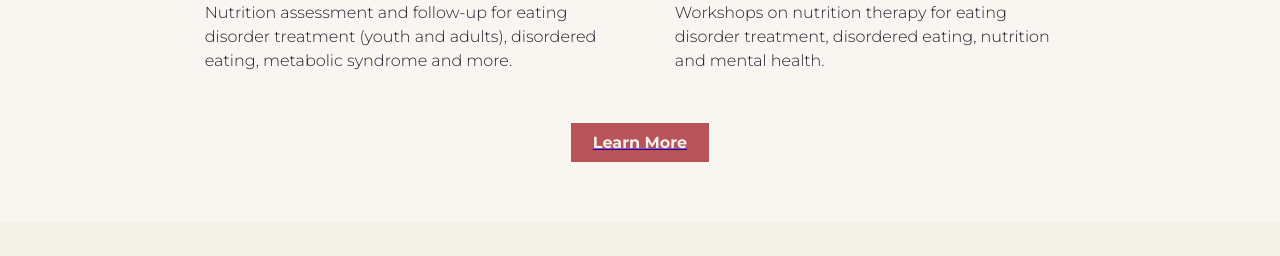
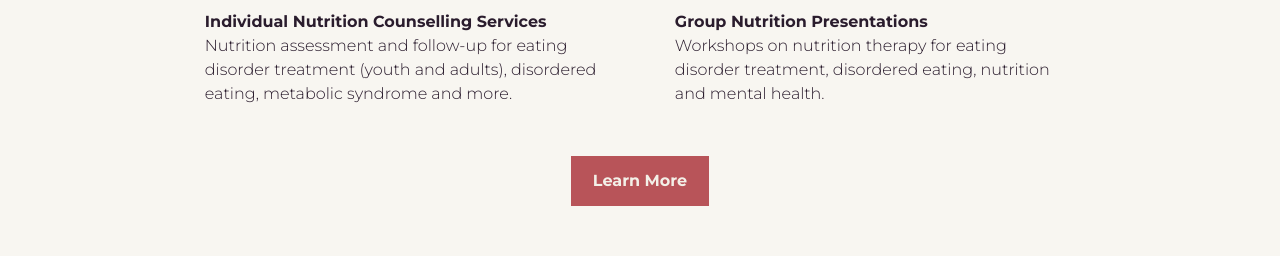
Before and after one commit to chijiokeokafo/joy-nutrition, a Vue app: page / in a window 1280 px wide. Shown: the part 2445-2701 px from the top of the page. Built offline with nearby package versions, Linux system fonts and the light colour scheme.

Commit message:
Fixing more small stuff

```diff
--- a/src/assets/styles/main.css
+++ b/src/assets/styles/main.css
@@ -107,6 +107,7 @@ button {
   font-family: 'Montserrat', sans-serif;
   padding: 8px 20px;
   margin-right: 20px;
+  height: 50px;
   outline: none;
   cursor: pointer;
   transition: all 0.25s ease;
--- a/src/components/Nav.vue
+++ b/src/components/Nav.vue
@@ -35,7 +35,7 @@
       </div>
     </div>
     <div class="mobile-toggle" @click="toggleMobileNav()">
-      <img src="@/assets/img/mobile.png" alt="">
+      <img src="@/assets/img/mobile2.png" alt="">
     </div>
     <transition name="pageFade" mode="in-out">
       <div class="mobile-links" v-if="isMobileNav" key="0">
--- a/src/views/Home.vue
+++ b/src/views/Home.vue
@@ -105,7 +105,7 @@
             <br>Workshops on nutrition therapy for eating disorder treatment, disordered eating, nutrition and mental health.</p>
           </div>
         </div>
-        <router-link to="/services"><button class="red block-center">Learn More</button></router-link>
+        <router-link to="/services" style="text-decoration: none !important;"><button class="red block-center">Learn More</button></router-link>
       </div>
     </div>
 
```
Also changed, not shown: src/assets/img/mobile2.png (added).
